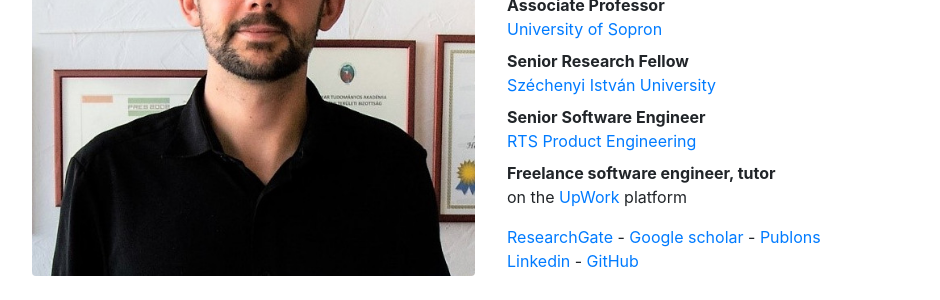
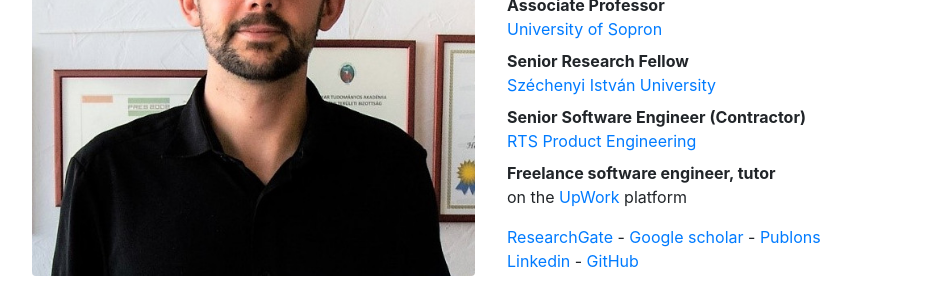
Before and after one commit to hegyhati/hegyhati.github.io, a Jekyll site: the page built from index.html, in a window 1280 px wide and 900 px high, scrolled down 307 px. Shown: the part 153-453 px from the top of the window, without its empty margins (54-994 px from the left). Built offline with Jekyll 4.4.1, drawn with Linux system fonts in a browser that asks for light colours.

Commit message:
update CV

```diff
--- a/_includes/cv.html
+++ b/_includes/cv.html
@@ -15,7 +15,7 @@
             <dd><a  href="http://uni-sopron.hu">University of Sopron</a></dd>
         <dt>Senior Research Fellow</dt>
             <dd><a  href="http://sze.hu">Széchenyi István University</a></dd>
-        <dt>Senior Software Engineer</dt>
+        <dt>Senior Software Engineer (Contractor)</dt>
                 <dd><a  href="http://rtspro.hu">RTS Product Engineering</a></dd>
         <dt>Freelance software engineer, tutor
             <dd>on the <a href="https://www.upwork.com/freelancers/~01a0649a8d4ae27a60">UpWork</a> platform</dd> </dt>
```
